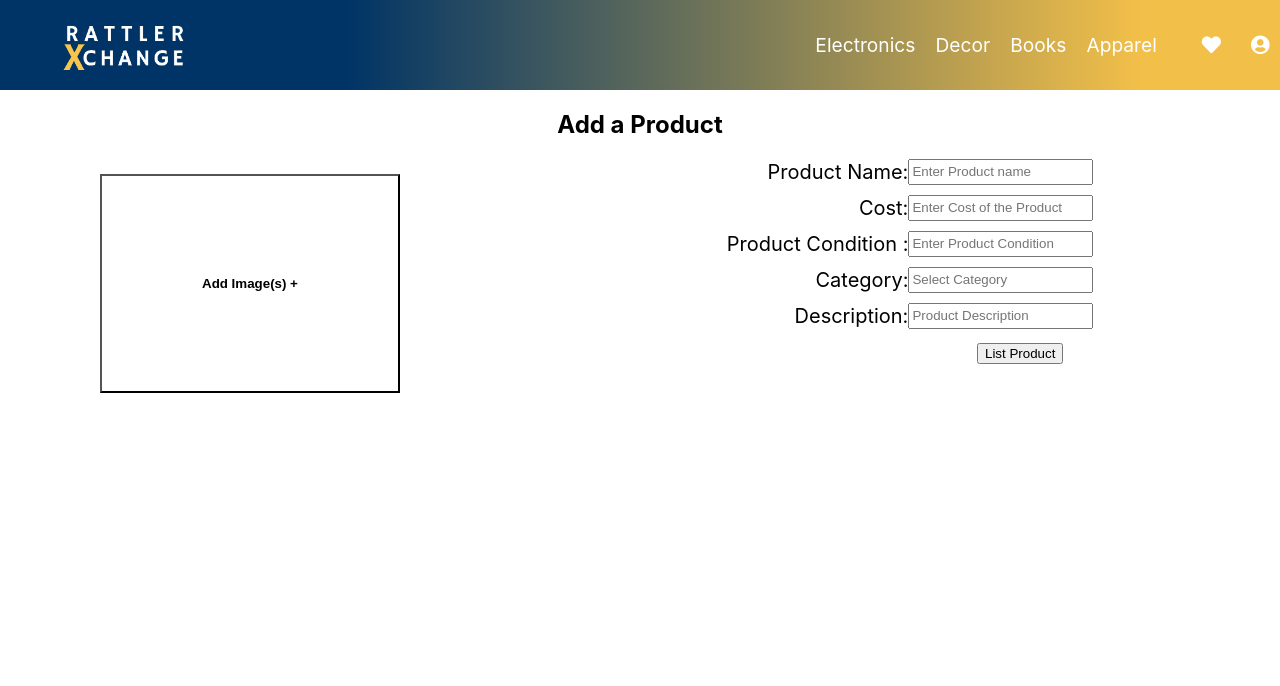
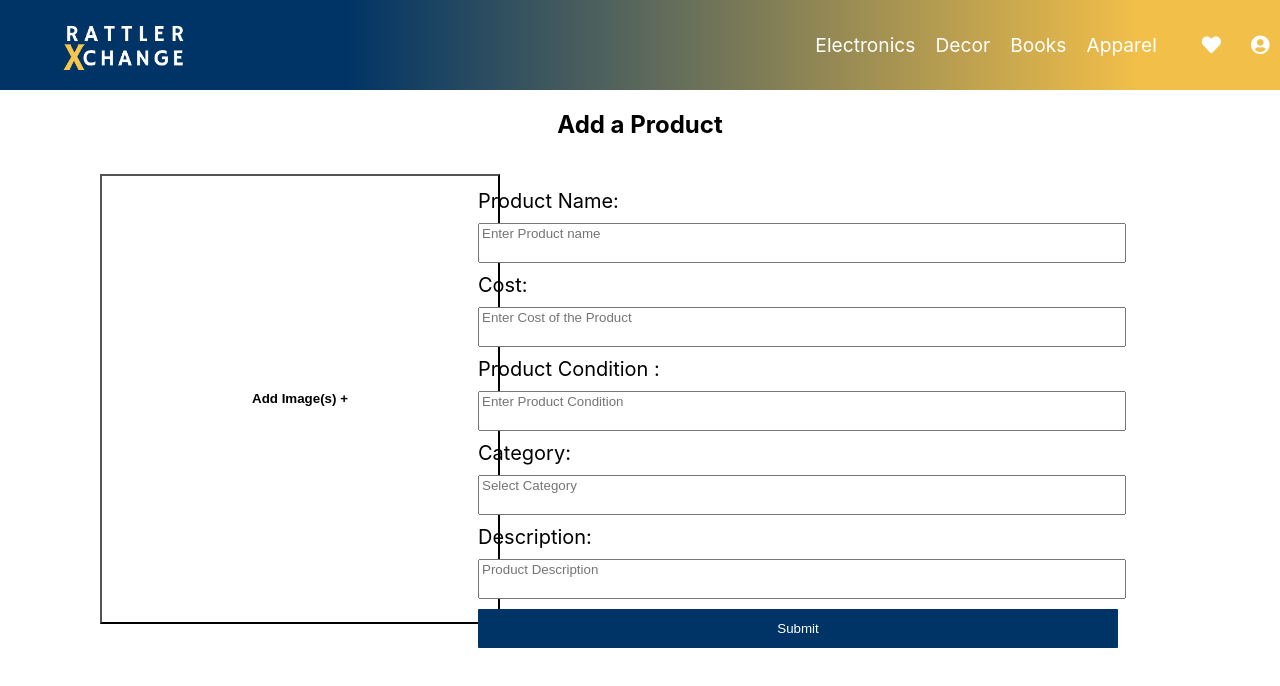
Before and after one commit to nixonpastor/RattlerXChangeV1-Extended, a React (Create React App) app: page /addproduct in a window 1280 px wide. Shown: the top 686 px of the page. Built offline with nearby package versions, Linux system fonts and the light colour scheme.

Commit message:
Add product css change

```diff
--- a/src/Components/AddProduct.css
+++ b/src/Components/AddProduct.css
@@ -12,7 +12,13 @@
 
 .addImage {
   float: left;
-  width: 50%;
+  align-items: left;
+  width: 35%;
+}
+
+.addProductImage{
+  height: 450px;
+  width: 400px;
 }
 
 .addImage button {
@@ -25,6 +31,13 @@
   cursor: pointer;
 }
 
+.productLabels{
+  display: flex;
+  align-content: center;
+  width:700px;
+}
+
+/*
 .productLabels label {
   display: flex;
   width: 100%;
@@ -35,7 +48,38 @@
   margin-bottom: 10px;
   justify-content: flex-end;
 }
+*/
 
-#submitButton {
+.productForm{
+  display: flex;
+  flex-direction: column;
+  padding: 20px;
+  width:100%;
+  margin: 10px;
+}
+
+.addProductInput{
+  padding-bottom: 20px;
+  display: flex;
+  flex-direction: column;
+  width: 100%;
+  margin-top: 10px;
+  margin-bottom: 10px;
+}
+
+/*
+.submitButton {
   margin-left: 337px;
 }
+*/
+
+.submitButton {
+  height: 39px;
+  width: 100%;
+  margin-right: 5px;
+  background-color: #003466;
+  text-decoration: none;
+  border: none;
+  color: white;
+  border-radius: 1px;
+}
--- a/src/Components/AddProduct.jsx
+++ b/src/Components/AddProduct.jsx
@@ -8,54 +8,62 @@ function AddProduct() {
       <h2 className="addProductHeader">Add a Product</h2>
       <div className="main">
         <div className="addImage">
-          <button>Add Image(s) +</button>
+          <button className="addProductImage">Add Image(s) +</button>
         </div>
         <div className="productLabels">
-          <form>
-            <label>
+          <form className="productForm">
+            <label className="productName">
               Product Name:
               <input
                 type="text"
                 name="Enter Product name"
                 placeholder="Enter Product name"
+                className="addProductInput"
               />
-            </label>
-            <label>
+            </label >
+            <label className="productCost">
               Cost:
               <input
                 type="text"
                 name="Enter Cost of the Product"
                 placeholder="Enter Cost of the Product"
+                className="addProductInput"
               />
             </label>
-            <label>
+            <label className="productCondition">
               Product Condition :
               <input
                 type="text"
                 name="Enter Product Condition"
                 placeholder="Enter Product Condition"
+                className="addProductInput"
               />
             </label>
-            <label>
+            <label className="productCategory">
               Category:
               <input
                 type="text"
                 name="Select Category"
                 placeholder="Select Category"
+                className="addProductInput"
               />
             </label>
-            <label>
+            <label className="productDescription">
               Description:
               <input
                 type="text"
                 name="Product Description"
                 placeholder="Product Description"
+                className="addProductInput"
               />
             </label>
-            <input type="submit" value="List Product" id="submitButton" />
+            <button type="submit" className="submitButton">
+              Submit
+            </button>
           </form>
         </div>
       </div>
+
       <Footer />
     </div>
   );
```
